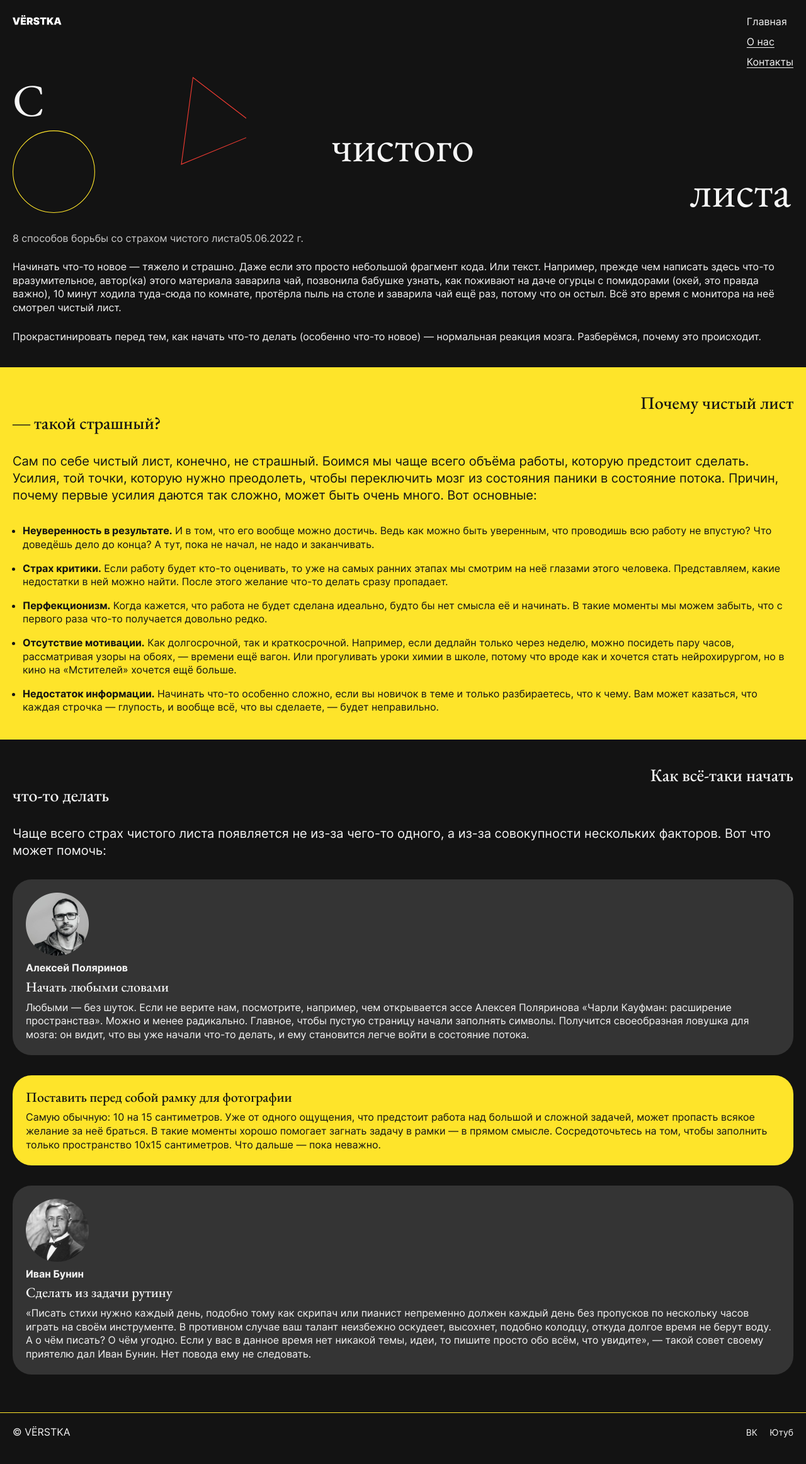
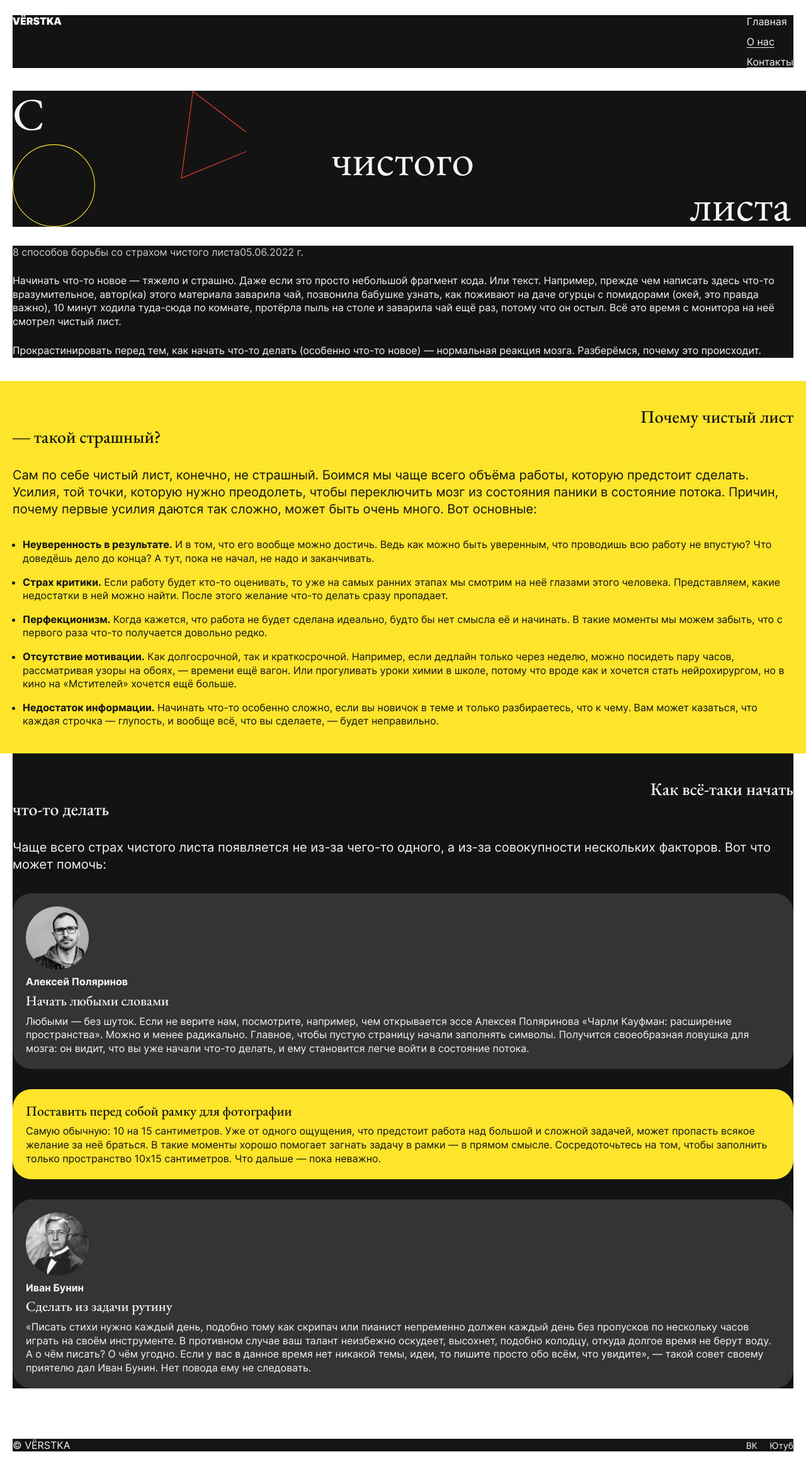
Before and after one commit to konstantin3117/s-chistogo-lista, a plain HTML site: page index.html in a window 1280 px wide. Shown: the whole page at 63% size. Before the commit the page ends 2303 px from the top, so only its background shows below. Drawn offline with Linux system fonts and the light colour scheme; files that its build step writes are made by us from their sources.

Commit message:
Update style.css

```diff
--- a/styles/style.css
+++ b/styles/style.css
@@ -1,5 +1,5 @@
 body {
-    background-color: #131313;
+    background-color: white;
     font-family: 'Inter 400', 'Arial', 'Helvetica', sans-serif;
     padding: 0;
     font-size: 100%;
@@ -7,7 +7,7 @@ body {
     box-sizing: border-box;
 }
 
-body, h1, h2, h3, h4, h5, h6, p, ul, ol, blockquote {
+body, h1, h2, h3, h4, h5, h6, p, ul {
     margin: 0;
     padding: 0;
 }
@@ -52,10 +52,11 @@ a {
 
 .cover {
     font-family: "EB Garamond 400";
-    margin: 0 0 30px 20px;
+    margin: 36px 0 30px 20px;
     background-image: url(./images/cover.svg);
     background-repeat: no-repeat;
     background-position: 0 100%;
+    min-height: 100px;
 }
 
 .cover-text-left, .cover-text-right, .cover-text-center {
@@ -63,10 +64,6 @@ a {
     font-size: 72px;
     font-weight: 15;
     line-height: 100%;
-}
-
-.cover-text-left {
-    margin-top: -10px;
 }
 
 .cover-text-center {
@@ -202,9 +199,7 @@ p {
     font-family: "Inter 400";
     font-size: 16px;
     font-weight: 400;
-    border-top: 1px solid;
-    border-color: #FEE42A;
-    padding: 20px;
+    margin: 80px 20px 20px;
     display: flex;
     justify-content:space-between;
 }
```
